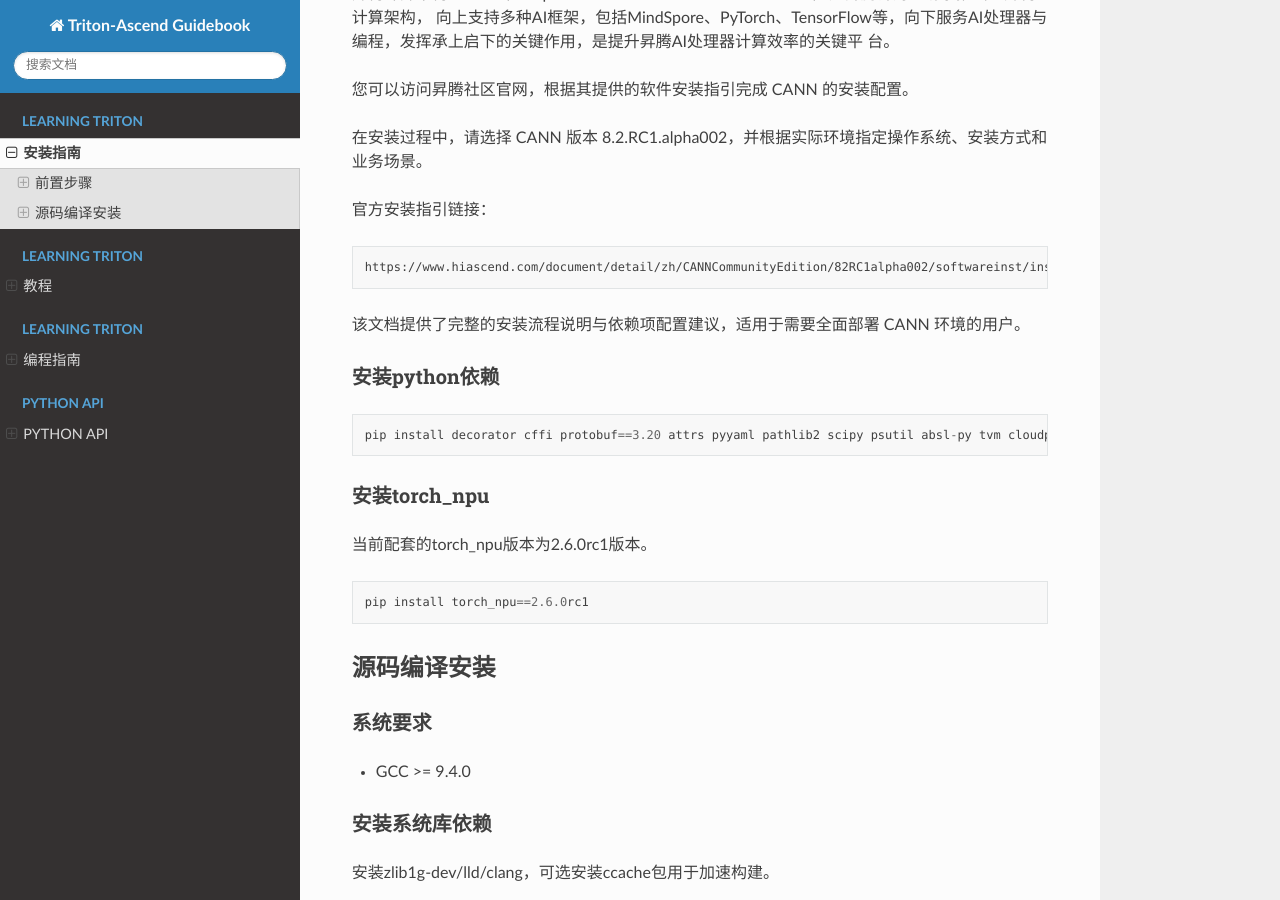
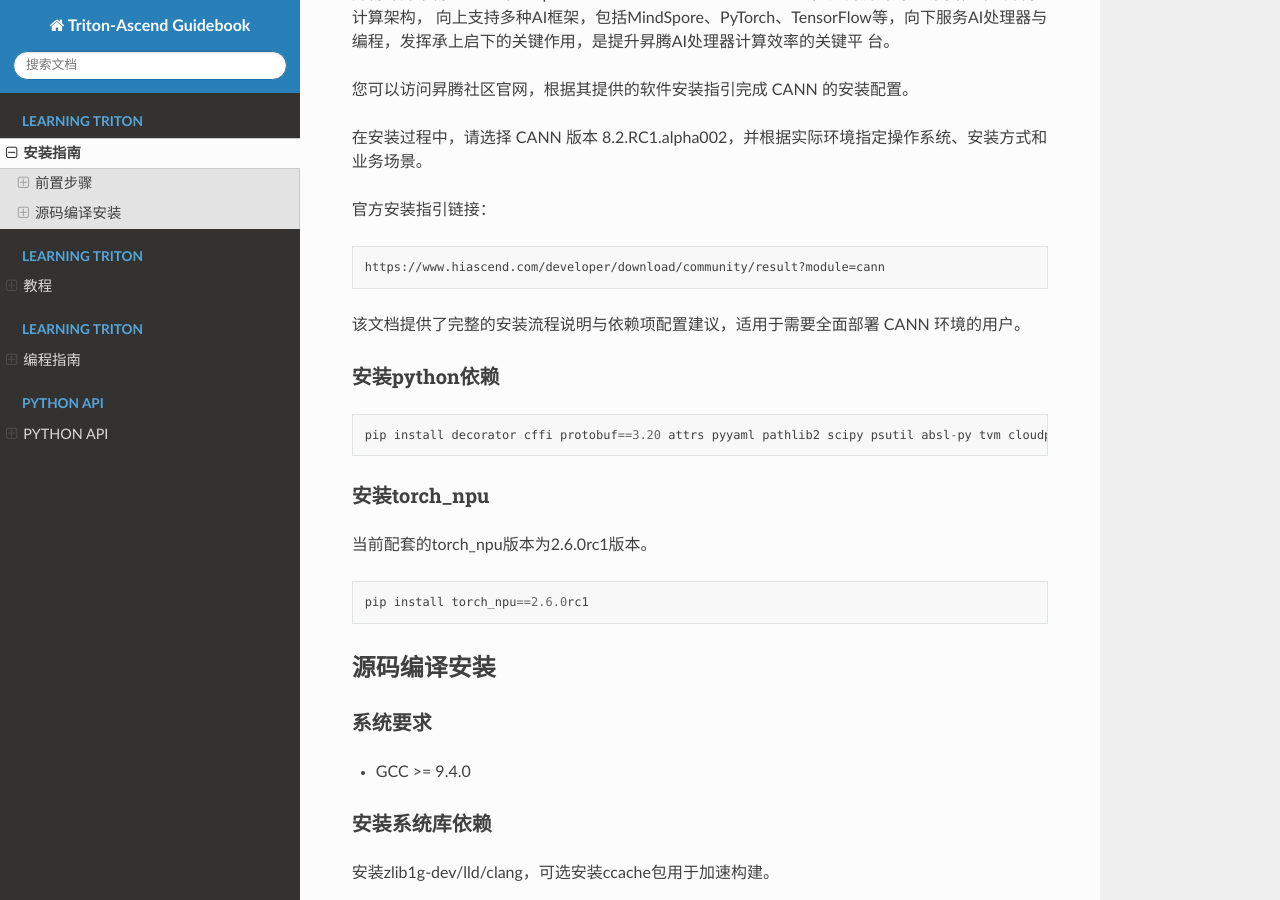
Before and after one commit to tchu10/triton-ascend, a Sphinx documentation site: the page built from docs/Installation.md, in a window 1280 px wide and 900 px high, scrolled down 399 px. Built offline with Sphinx 7.4.7 and the Read the Docs theme 3.1.0, drawn with Linux system fonts in a browser that asks for light colours; the version number could not be read and is left out; some of the changed lines change nothing that is shown.

Commit message:
docs: update CANN download path in Installation.md.
Signed-off-by: 张春立 <zhangchunli19@huawei.com>

````diff
--- a/docs/Installation.md
+++ b/docs/Installation.md
@@ -17,7 +17,7 @@
 
 官方安装指引链接：
 ```
-https://www.hiascend.com/document/detail/zh/CANNCommunityEdition/82RC1alpha002/softwareinst/instg/instg_0001.html?Mode=PmIns&OS=Ubuntu&Software=cannToolKit
+https://www.hiascend.com/developer/download/community/result?module=cann
 ```
 该文档提供了完整的安装流程说明与依赖项配置建议，适用于需要全面部署 CANN 环境的用户。
 
````
